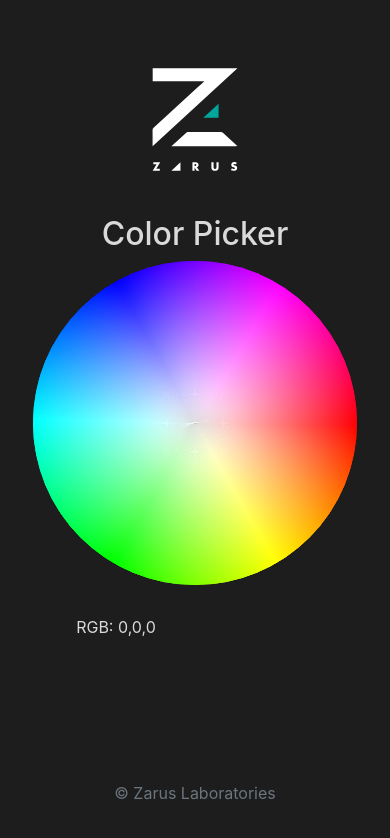
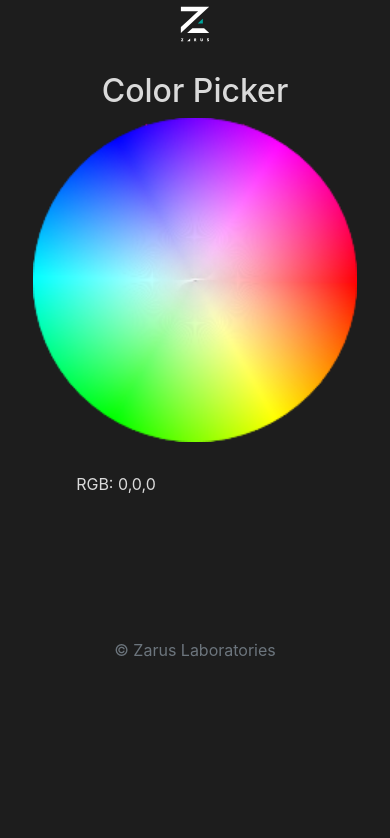
Before and after one commit to AndresDuran53/zarus-rgb-controller, a plain HTML site: page Firmware/data/colorPicker.html in a window 390 px wide. Drawn offline with Linux system fonts and the light colour scheme.

Commit message:
Fix Responsive Sizes

```diff
--- a/Firmware/data/colorPicker.html
+++ b/Firmware/data/colorPicker.html
@@ -10,8 +10,8 @@
   </head>
   <body onload="createWheel()" class="bg-dark">
     <div class="container">
-  		<div class="py-5 text-center">
-  			<img class="d-block mx-auto mb-4" src="img/Zarus_logo_blanco.svg" alt="" width="150">
+  		<div class="text-center">
+  			<img class="d-block mx-auto mb-4" src="img/Zarus_logo_blanco.svg" alt="" width="50">
         <h2>Color Picker</h2>
         <div class="mx-auto">
           <div id="colorDiv" class="color-space">
--- a/Firmware/data/colorPicker.js
+++ b/Firmware/data/colorPicker.js
@@ -31,7 +31,7 @@ function degreesToRadians(degrees) {
  */
 function generateColorWheel(centerColor) {
     if (centerColor === void 0) { centerColor = "white"; }
-    size = document.getElementById('colorDiv').clientWidth * 0.9 ;
+    size = document.getElementById('colorDiv').clientWidth * 0.6 ;
     //Generate main canvas to return
     var canvas = document.createElement("canvas");
     canvas.id = "colorPickerId"
```
